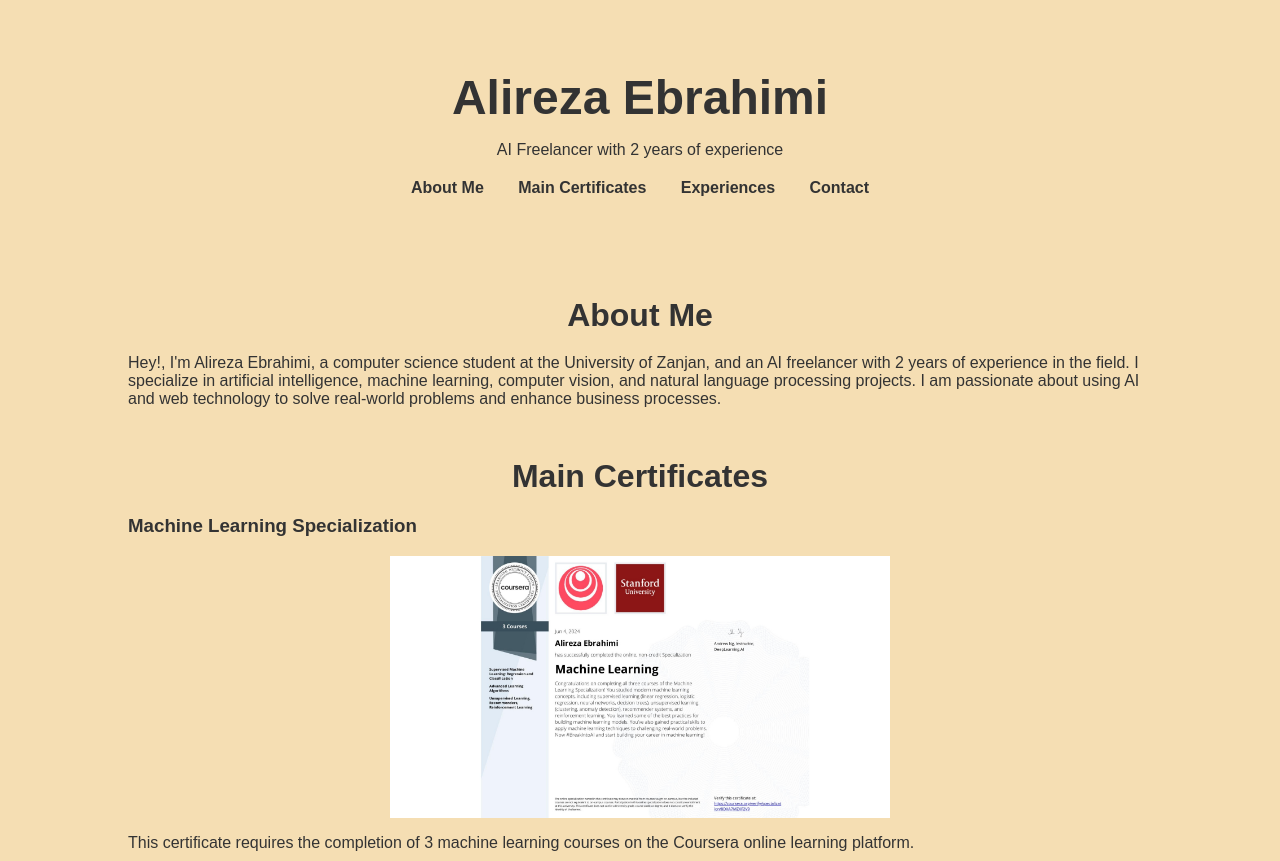
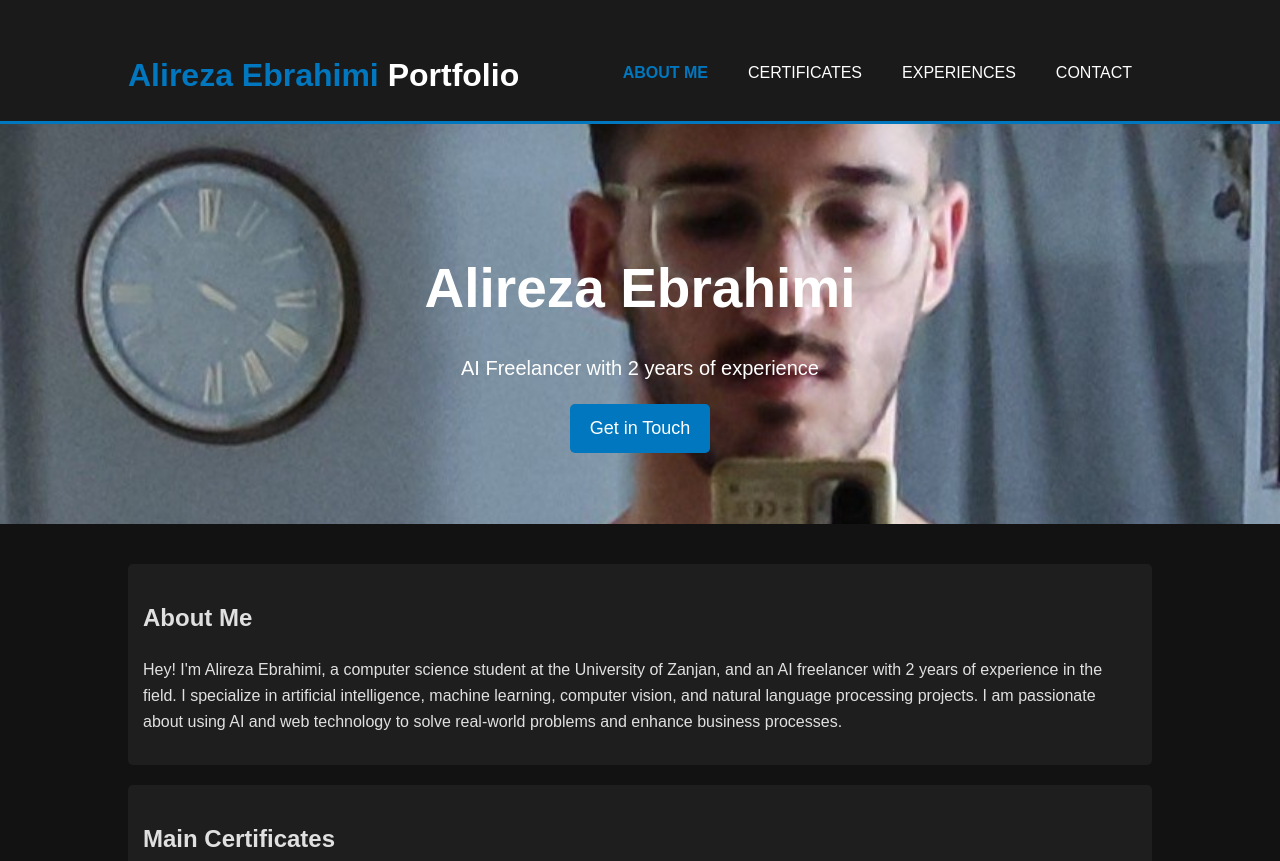
Before and after one commit to iamalirezaebi/portfolio, a plain HTML site: page index.html in a window 1280 px wide. Shown: the top 861 px of the page. Drawn offline with Linux system fonts and the light colour scheme.

Commit message:
Update index.html

```diff
--- a/index.html
+++ b/index.html
@@ -1,128 +1,193 @@
 <!DOCTYPE html>
 <html lang="en">
 <head>
+    <base href="https://iamalirezaebi.github.io/portfolio/">
+    <title>Alireza Ebrahimi - AI Freelancer Portfolio</title>
     <meta charset="UTF-8">
     <meta name="viewport" content="width=device-width, initial-scale=1.0">
-    <title>Alireza Ebrahimi - AI Freelancer</title>
     <style>
         body {
-            font-family: Arial, sans-serif;
-            background-color: #f5deb3; /* Skin color */
+            font-family: 'Arial', sans-serif;
+            background-color: #121212;
+            color: #e0e0e0;
+            line-height: 1.6;
             margin: 0;
             padding: 0;
-            color: #333;
         }
         .container {
             width: 80%;
-            margin: 0 auto;
+            margin: auto;
+            overflow: hidden;
             padding: 20px;
         }
         header {
-            text-align: center;
-            padding: 50px 0;
+            background: #1a1a1a;
+            color: #fff;
+            padding-top: 30px;
+            min-height: 70px;
+            border-bottom: #0077be 3px solid;
         }
-        h1 {
+        header a {
+            color: #ffffff;
+            text-decoration: none;
+            text-transform: uppercase;
+            font-size: 16px;
+        }
+        header ul {
+            padding: 0;
             margin: 0;
-            font-size: 3em;
+            list-style: none;
+            overflow: hidden;
         }
-        nav {
-            text-align: center;
-            margin-top: 20px;
+        header li {
+            float: left;
+            display: inline;
+            padding: 0 20px 0 20px;
         }
-        nav a {
-            margin: 0 15px;
-            text-decoration: none;
-            color: #333;
+        header #branding {
+            float: left;
+        }
+        header #branding h1 {
+            margin: 0;
+        }
+        header nav {
+            float: right;
+            margin-top: 10px;
+        }
+        header .highlight, header .current a {
+            color: #0077be;
             font-weight: bold;
         }
-        section {
-            margin: 50px 0;
+        header a:hover {
+            color: #ffffff;
+            font-weight: bold;
         }
-        .section-title {
-            font-size: 2em;
+        #showcase {
+            min-height: 400px;
+            background: url('https://iamalirezaebi.github.io/portfolio/me.jpg') no-repeat center center/cover; /* Updated background image */
+            text-align: center;
+            color: #ffffff;
+        }
+        #showcase h1 {
+            margin-top: 100px;
+            font-size: 55px;
+            margin-bottom: 10px;
+        }
+        #showcase p {
+            font-size: 20px;
+        }
+        .button {
+            display: inline-block;
+            font-size: 18px;
+            color: #ffffff;
+            background: #0077be;
+            padding: 10px 20px;
+            border: none;
+            cursor: pointer;
+            text-decoration: none;
+            border-radius: 5px;
+        }
+        #about, #certificates, #experience, #contact {
+            padding: 15px;
+            background: #1e1e1e;
+            margin-top: 20px;
+            border-radius: 5px;
+        }
+        .certificate-box, .experience-box {
+            background: #2a2a2a;
+            padding: 20px;
             margin-bottom: 20px;
-            text-align: center;
+            border-radius: 5px;
         }
-        .smooth-style {
-            transition: all 0.3s ease;
-        }
-        .smooth-style:hover {
-            transform: scale(1.05);
+        .certificate-box img {
+            width: 100%;
+            max-width: 600px;
+            height: auto;
+            display: block;
+            margin: 10px 0;
         }
         footer {
+            padding: 20px;
+            margin-top: 20px;
+            color: #ffffff;
+            background-color: #0077be;
             text-align: center;
-            padding: 20px 0;
-            background-color: #333;
-            color: #fff;
-        }
-        img {
-            display: block;
-            margin: 0 auto;
-            max-width: 100%;
-            height: auto;
         }
     </style>
 </head>
 <body>
+    <header>
         <div class="container">
-        <header>
+            <div id="branding">
+                <h1><span class="highlight">Alireza Ebrahimi</span> Portfolio</h1>
+            </div>
+            <nav>
+                <ul>
+                    <li class="current"><a href="#about">About Me</a></li>
+                    <li><a href="#certificates">Certificates</a></li>
+                    <li><a href="#experience">Experiences</a></li>
+                    <li><a href="#contact">Contact</a></li>
+                </ul>
+            </nav>
+        </div>
+    </header>
+
+    <section id="showcase">
+        <div class="container">
             <h1>Alireza Ebrahimi</h1>
             <p>AI Freelancer with 2 years of experience</p>
-            <nav>
-                <a href="#about">About Me</a>
-                <a href="#certificates">Main Certificates</a>
-                <a href="#experiences">Experiences</a>
-                <a href="#contact">Contact</a>
-            </nav>
-        </header>
+            <a href="#contact" class="button">Get in Touch</a>
+        </div>
+    </section>
 
+    <div class="container">
         <section id="about">
-            <h2 class="section-title">About Me</h2>
-            <p class="smooth-style">Hey!, I'm Alireza Ebrahimi, a computer science student at the University of Zanjan, and an AI freelancer with 2 years of experience in the field. I specialize in artificial intelligence, machine learning, computer vision, and natural language processing projects. I am passionate about using AI and web technology to solve real-world problems and enhance business processes.</p>
+            <h2>About Me</h2>
+            <p>Hey! I'm Alireza Ebrahimi, a computer science student at the University of Zanjan, and an AI freelancer with 2 years of experience in the field. I specialize in artificial intelligence, machine learning, computer vision, and natural language processing projects. I am passionate about using AI and web technology to solve real-world problems and enhance business processes.</p>
         </section>
 
         <section id="certificates">
-            <h2 class="section-title">Main Certificates</h2>
-            <div class="smooth-style">
+            <h2>Main Certificates</h2>
+            <div class="certificate-box">
                 <h3>Machine Learning Specialization</h3>
-                <img src="image.jpg" alt="Machine Learning Specialization Certificate" width="500">
+                <p>Machine Learning Specialization Certificate</p>
                 <p>This certificate requires the completion of 3 machine learning courses on the Coursera online learning platform.</p>
+                <img src="image.jpg" alt="Machine Learning Specialization Certificate">
             </div>
-            <div class="smooth-style">
+            <div class="certificate-box">
                 <h3>Become a Data Analyst</h3>
-                <img src="image1.jpg" alt="Become a Data Analyst Certificate" width="500">
+                <p>Become a Data Analyst Certificate</p>
                 <p>This certificate requires the completion of approximately 17 data analytical courses on the LinkedIn Learning online platform.</p>
+                <img src="image1.jpg" alt="Become a Data Analyst Certificate">
             </div>
         </section>
 
-        <section id="experiences">
-          <h2 class="section-title">Experiences</h2>
-          <div class="smooth-style">
+        <section id="experience">
+            <h2>Experiences</h2>
+            <div class="experience-box">
                 <h3>Freelancer at Ponisha (2022-now)</h3>
                 <p>Many AI-related and web design and backend projects are available on my GitHub.</p>
             </div>
-          <div class="smooth-style">
+            <div class="experience-box">
                 <h3>Freelancer at Karlancer (2023-now)</h3>
                 <p>Many AI-related and web design and backend projects are available on my GitHub.</p>
             </div>
-          <div class="smooth-style">
+            <div class="experience-box">
                 <h3>Intern Data Scientist at Irancell (2022-2022)</h3>
                 <p>This experience provided valuable hands-on projects and teamwork experience.</p>
             </div>
-          <div class="smooth-style">
+            <div class="experience-box">
                 <h3>Translator at Irantypist (2020-2023)</h3>
                 <p>This remote work was my first step into larger-scale projects and helped me to understand basic work concepts.</p>
             </div>
         </section>
 
         <section id="contact">
-            <h2 class="section-title">Contact</h2>
-            <p class="smooth-style">Email: <a href="mailto:iamalirezaebi@gmail.com">iamalirezaebi@gmail.com</a></p>
-            <p class="smooth-style">GitHub: <a href="https://github.com/iamalirezaebi">github.com/iamalirezaebi</a></p>
-            <p class="smooth-style">LinkedIn: <a href="https://www.linkedin.com/in/iamalirezaebi/">linkedin.com/iamalirezaebi</a></p>
-            <p class="smooth-style">My portfolio website: <a href="https://iamalirezaebi.github.io/portfolio/">https://iamalirezaebi.github.io/portfolio/</a></p>
-        </section>
-
+            <h2>Contact</h2>
+            <p>Email: iamalirezaebi@gmail.com</p>
+            <p>GitHub: <a href="https://github.com/iamalirezaebi" target="_blank">github.com/iamalirezaebi</a></p>
+            <p>LinkedIn: <a href="https://linkedin.com/in/iamalirezaebi" target="_blank">linkedin.com/iamalirezaebi</a></p>
+            <p>My portfolio website: <a href="https://iamalirezaebi.github.io/portfolio" target="_blank">https://iamalirezaebi.github.io/portfolio</a></p
         <footer>
             &copy; 2024 Alireza Ebrahimi. All rights reserved.
         </footer>
```
Lines whose indentation alone changed are shown as unchanged.
